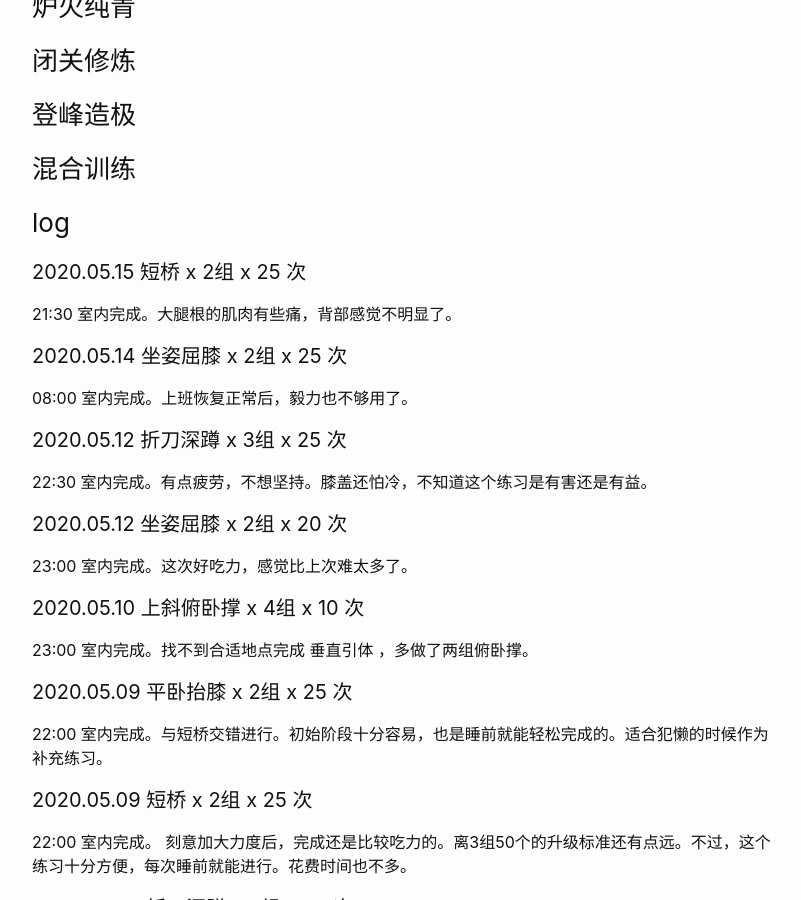
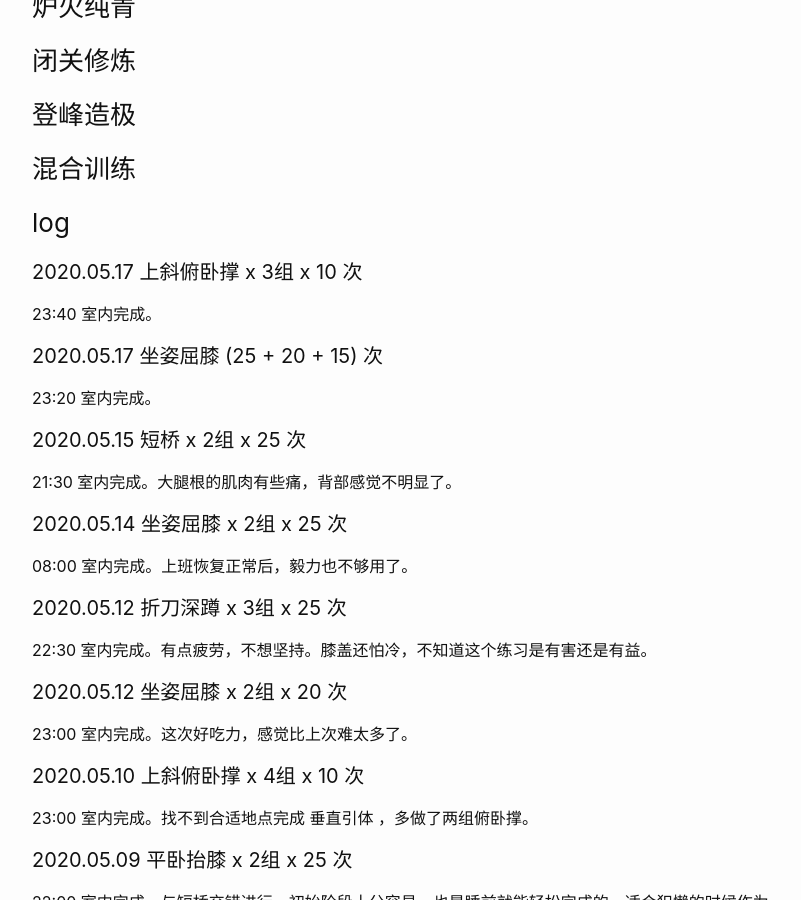
Before and after one commit to wangtiga/wangtiga.github.io, a Jekyll site: the page built from _previews/exercise.md, in a window 1280 px wide and 900 px high, scrolled down 653 px. Shown: the whole window, without its empty margins (238-1039 px from the left). Built offline with Jekyll 4.4.1, drawn with Linux system fonts in a browser that asks for light colours.

Commit message:
updated from tcloud

```diff
--- a/_previews/exercise.md
+++ b/_previews/exercise.md
@@ -29,6 +29,15 @@ tags:   todo
 
 
 ### log
+
+#### 2020.05.17 上斜俯卧撑 x 3组 x 10 次
+
+23:40 室内完成。
+
+#### 2020.05.17 坐姿屈膝 (25 + 20 + 15) 次
+
+23:20 室内完成。
+
 
 
 #### 2020.05.15 短桥 x 2组 x 25 次
```
